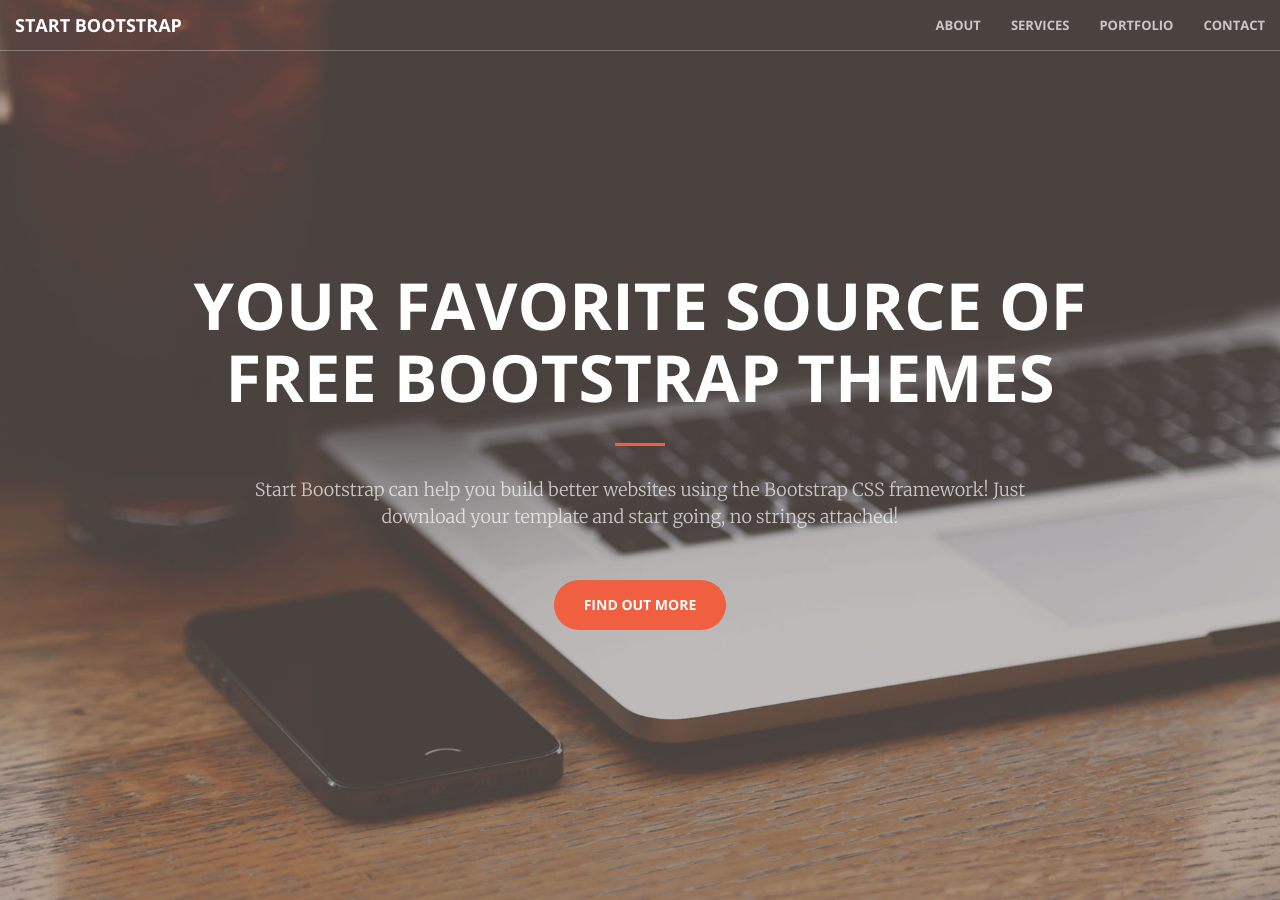
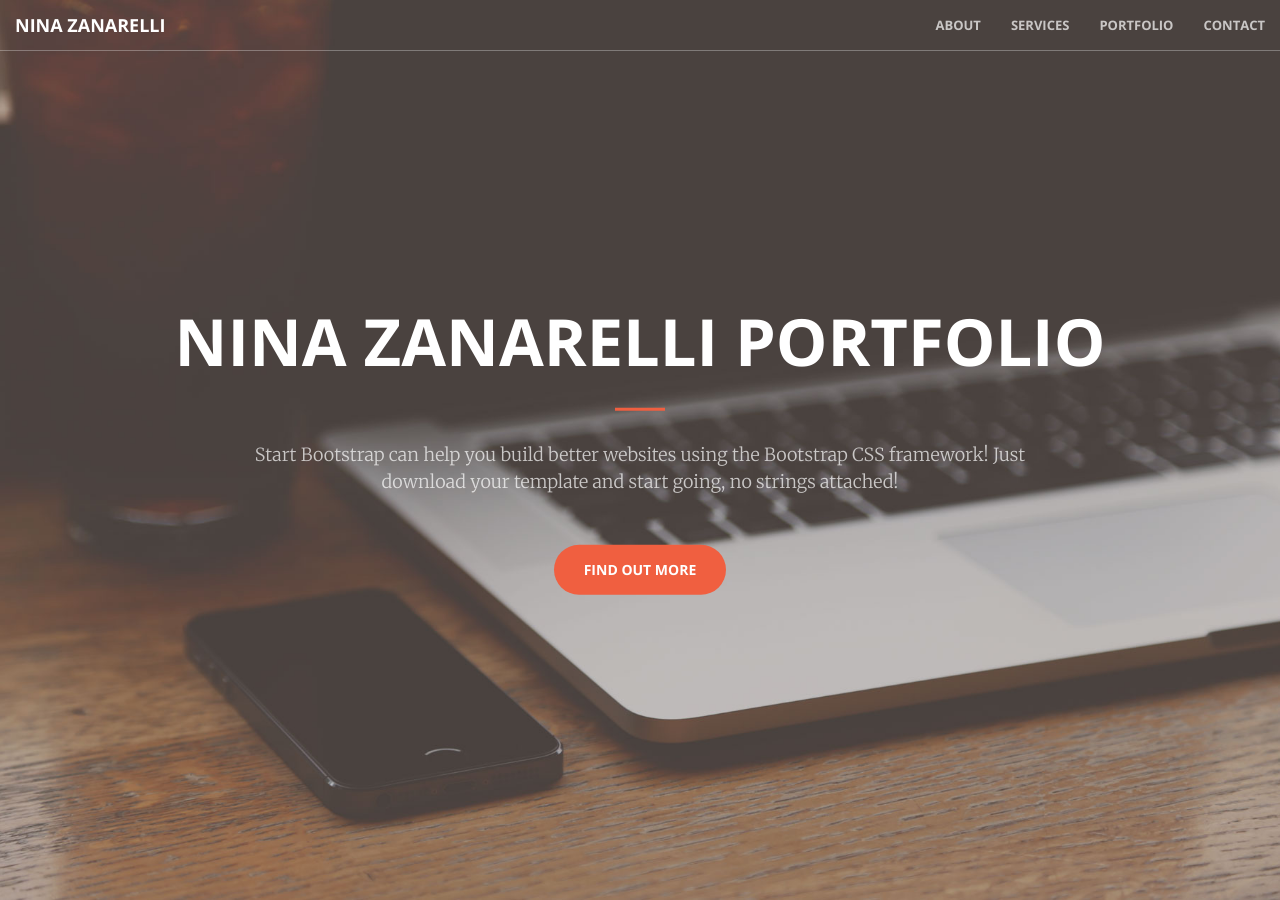
Before and after one commit to ninazanarelli/ninazanarelli.github.io, a Jekyll site: the page built from index.html, in a window 1280 px wide and 900 px high. Built offline with Jekyll 4.4.1, drawn with Linux system fonts in a browser that asks for light colours; some of the changed lines change nothing that is shown.

Commit message:
cambionomi

```diff
--- a/_includes/head.html
+++ b/_includes/head.html
@@ -6,7 +6,7 @@
     <meta name="description" content="">
     <meta name="author" content="">
 
-    <title>Creative - Start Bootstrap Theme</title>
+    <title>Nina Zanarelli - Portfolio</title>
 
     <!-- Bootstrap Core CSS -->
     <link rel="stylesheet" href="css/bootstrap.min.css" type="text/css">
--- a/_includes/header.html
+++ b/_includes/header.html
@@ -1,7 +1,7 @@
 <header>
     <div class="header-content">
         <div class="header-content-inner">
-            <h1>Your Favorite Source of Free Bootstrap Themes</h1>
+            <h1>Nina Zanarelli Portfolio</h1>
             <hr>
             <p>Start Bootstrap can help you build better websites using the Bootstrap CSS framework! Just download your template and start going, no strings attached!</p>
             <a href="#about" class="btn btn-primary btn-xl page-scroll">Find Out More</a>
--- a/_includes/nav.html
+++ b/_includes/nav.html
@@ -8,7 +8,7 @@
                 <span class="icon-bar"></span>
                 <span class="icon-bar"></span>
             </button>
-            <a class="navbar-brand page-scroll" href="#page-top">Start Bootstrap</a>
+            <a class="navbar-brand page-scroll" href="#page-top">Nina Zanarelli</a>
         </div>
 
         <!-- Collect the nav links, forms, and other content for toggling -->
--- a/_includes/portfolio.html
+++ b/_includes/portfolio.html
@@ -7,10 +7,10 @@
                     <div class="portfolio-box-caption">
                         <div class="portfolio-box-caption-content">
                             <div class="project-category text-faded">
-                                Category
+                                Interior Design
                             </div>
                             <div class="project-name">
-                                Project Name
+                                All Around - Alzheimer Residence
                             </div>
                         </div>
                     </div>
@@ -22,10 +22,10 @@
                     <div class="portfolio-box-caption">
                         <div class="portfolio-box-caption-content">
                             <div class="project-category text-faded">
-                                Category
+                                Interior Design
                             </div>
                             <div class="project-name">
-                                Project Name
+                                Enhance
                             </div>
                         </div>
                     </div>
@@ -37,10 +37,10 @@
                     <div class="portfolio-box-caption">
                         <div class="portfolio-box-caption-content">
                             <div class="project-category text-faded">
-                                Category
+                                Interior Design
                             </div>
                             <div class="project-name">
-                                Project Name
+                                Arnaldo Pomodoro Exhibition
                             </div>
                         </div>
                     </div>
@@ -52,10 +52,10 @@
                     <div class="portfolio-box-caption">
                         <div class="portfolio-box-caption-content">
                             <div class="project-category text-faded">
-                                Category
+                                Service Design
                             </div>
                             <div class="project-name">
-                                Project Name
+                                CoMmUnity
                             </div>
                         </div>
                     </div>
@@ -67,10 +67,10 @@
                     <div class="portfolio-box-caption">
                         <div class="portfolio-box-caption-content">
                             <div class="project-category text-faded">
-                                Category
+                                Communication Design
                             </div>
                             <div class="project-name">
-                                Project Name
+                                David Carson experience
                             </div>
                         </div>
                     </div>
@@ -82,10 +82,10 @@
                     <div class="portfolio-box-caption">
                         <div class="portfolio-box-caption-content">
                             <div class="project-category text-faded">
-                                Category
+                                Photography
                             </div>
                             <div class="project-name">
-                                Project Name
+                                Light in the Dark
                             </div>
                         </div>
                     </div>
```
